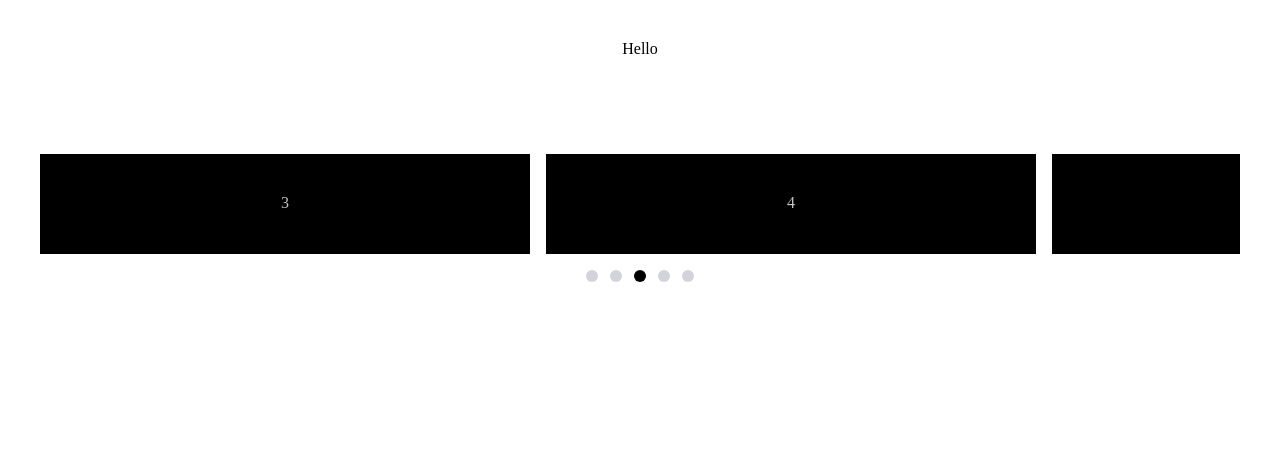
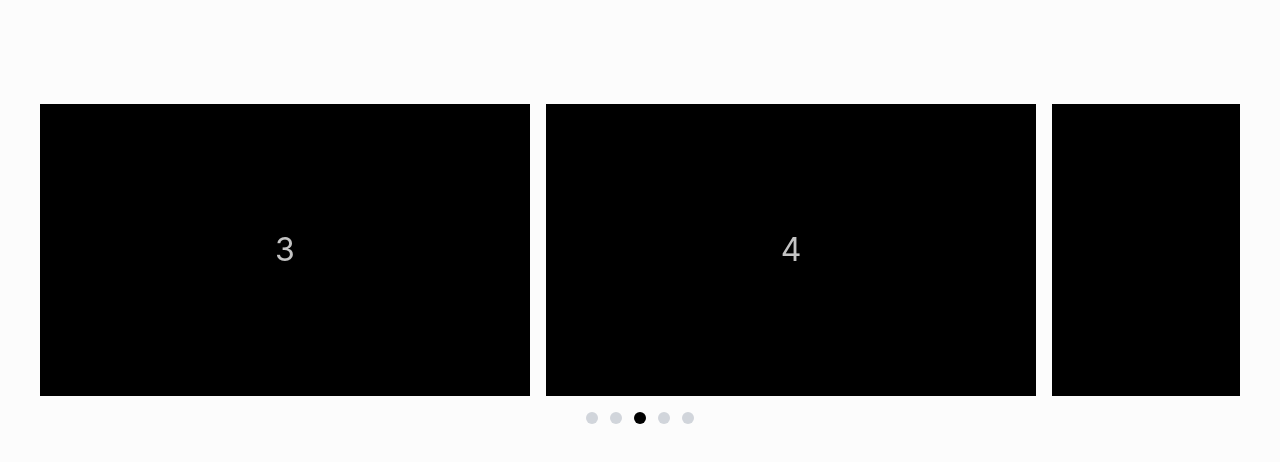
Before and after one commit to Owobilum/react-jollof-slider, a React (Vite) app: page / in a window 1280 px wide. Shown: the top 462 px of the page. Built offline with nearby package versions, Linux system fonts and the light colour scheme.

Commit message:
update slider props

```diff
--- a/src/component/JollofSlider.tsx
+++ b/src/component/JollofSlider.tsx
@@ -8,10 +8,11 @@ import {
   Ref,
   useEffect,
   useRef,
-  useState} from 'react'
+  useState,
+} from 'react'
 
 import { SliderProvider, useSliderContext } from './context'
-import {useWindowDimensions} from './hooks'
+import { useWindowDimensions } from './hooks'
 import { BackwardIcon, ForwardIcon } from './icons'
 
 const FLEX_GAP = 16
@@ -20,7 +21,7 @@ export type ItemWidthType = { xs?: number; sm?: number; lg?: number }
 type directionType = 'forward' | 'backward'
 export interface ISlider {
   children: ReactNode
-  items: any[]
+  numberOfItems: number
   customWidth?: ItemWidthType
   isAutoplay?: boolean
   isShowDotNav?: boolean
@@ -53,7 +54,7 @@ export const SliderItem: FC<PropsWithChildren> = ({ children }) => {
 const Slider = forwardRef(function _Slider(
   {
     children,
-    items,
+    numberOfItems,
     customWidth,
     isAutoplay = false,
     isShowDotNav = false,
@@ -64,7 +65,7 @@ const Slider = forwardRef(function _Slider(
     flexgap,
     themeColor,
   }: ISlider,
-  ref: Ref<HTMLDivElement> | undefined
+  ref: Ref<HTMLDivElement> | undefined,
 ): ReactElement {
   const [currentIndex, setCurrentIndex] = useState(0)
   const [isHovered, setIsHovered] = useState(false)
@@ -85,8 +86,7 @@ const Slider = forwardRef(function _Slider(
     itemWidth = customWidth?.xs || 240
   }
 
-  const activeGap =
-    (flexgap || flexgap === 0) && flexgap >= 0 ? flexgap : FLEX_GAP
+  const activeGap = (flexgap || flexgap === 0) && flexgap >= 0 ? flexgap : FLEX_GAP
   const translateValue = itemWidth * currentIndex + currentIndex * activeGap
 
   const handleChangeIndex = (direction: directionType, itemsLength: number) => {
@@ -106,56 +106,49 @@ const Slider = forwardRef(function _Slider(
     timeoutRef.current && clearInterval(timeoutRef.current)
 
     const timeoutId = setInterval(() => {
-      setCurrentIndex((prevIndex) => (prevIndex + 1) % items.length)
+      setCurrentIndex((prevIndex) => (prevIndex + 1) % numberOfItems)
     }, activePlayInterval)
 
     timeoutRef.current = timeoutId
 
     return () => clearInterval(timeoutId)
-  }, [items.length, isAutoplay, activePlayInterval, isHovered])
+  }, [numberOfItems, isAutoplay, activePlayInterval, isHovered])
+
+  const renderNavDots = (): JSX.Element[] => {
+    const dots = []
+    for (let i = 0; i < numberOfItems; i++) {
+      dots.push(
+        <button
+          aria-label={`view item ${i + 1}`}
+          key={i}
+          onClick={() => setCurrentIndex(i)}
+          style={themeColor && currentIndex === i ? { backgroundColor: themeColor } : {}}
+          className={`JS_nav_btn ${currentIndex === i && 'JS_active'}`}
+        />,
+      )
+    }
+
+    return dots
+  }
 
   return (
-    <SliderProvider
-      value={{ itemWidth, translateValue, isHovered, setIsHovered }}
-    >
+    <SliderProvider value={{ itemWidth, translateValue, isHovered, setIsHovered }}>
       <div className="JS_slider_container" ref={ref}>
-        <div style={{ gap: `${activeGap / ROOT_EL}rem`, display: 'flex' }}>
-          {children}
-        </div>
-        {!!isShowDotNav && (
-          <div className="JS_nav_btn_container">
-            {items?.length &&
-              items.map((item, i) => (
-                <button
-                  aria-label={`view item ${i + 1}`}
-                  key={i}
-                  onClick={() => setCurrentIndex(i)}
-                  style={
-                    themeColor && currentIndex === i
-                      ? { backgroundColor: themeColor }
-                      : {}
-                  }
-                  className={`JS_nav_btn ${currentIndex === i && 'JS_active'}`}
-                />
-              ))}
-          </div>
-        )}
+        <div style={{ gap: `${activeGap / ROOT_EL}rem`, display: 'flex' }}>{children}</div>
+        {!!isShowDotNav && <div className="JS_nav_btn_container">{renderNavDots()}</div>}
         {!!isShowArrowNav && (
-          <div
-            className="JS_arrow_btn_container"
-            style={themeColor ? { color: themeColor } : {}}
-          >
+          <div className="JS_arrow_btn_container" style={themeColor ? { color: themeColor } : {}}>
             <button
               aria-label="backward"
               className="JS_icon_btn JS_grow JS_fit"
-              onClick={() => handleChangeIndex('backward', items.length)}
+              onClick={() => handleChangeIndex('backward', numberOfItems)}
             >
               {backwardIcon ?? <BackwardIcon fill={themeColor} />}
             </button>
             <button
               aria-label="forward"
               className="JS_icon_btn JS_grow JS_fit"
-              onClick={() => handleChangeIndex('forward', items.length)}
+              onClick={() => handleChangeIndex('forward', numberOfItems)}
             >
               {forwardIcon ?? <ForwardIcon fill={themeColor} />}
             </button>
--- a/src/component/style.css
+++ b/src/component/style.css
@@ -10,8 +10,8 @@
 
   .JS_slider_container {
     overflow-x: hidden;
-    padding-top: 6rem;
-    padding-bottom: 6rem;
+    padding-top: 1rem;
+    padding-bottom: 1rem;
   }
 
   .JS_nav_btn_container {
@@ -26,7 +26,7 @@
     margin-top: 1rem;
     align-items: center;
     justify-content: center;
-    gap: 2.25rem;
+    gap: 1.25rem;
     display: flex;
     color: black;
   }
--- a/src/demo/App.css
+++ b/src/demo/App.css
@@ -2,5 +2,6 @@
   max-width: 1280px;
   margin: 0 auto;
   padding: 2rem;
+  padding-top: 5rem;
   text-align: center;
 }
--- a/src/demo/App.tsx
+++ b/src/demo/App.tsx
@@ -1,24 +1,31 @@
 import './App.css'
 
-import {JollofSlider, SliderItem} from '../component'
+import { JollofSlider, SliderItem } from '../component'
 
-const items = [1,2,3,4,5]
+const items = [1, 2, 3, 4, 5]
+
 function App() {
-
   return (
     <div className="App">
-        Hello
-        <JollofSlider items={items} isAutoplay isShowArrowNav={false} isShowDotNav>
-      {
-        items.map((t,i)=>(
+      <JollofSlider numberOfItems={items.length} isAutoplay isShowArrowNav={false} isShowDotNav>
+        {items.map((text, i) => (
           <SliderItem key={i}>
-              <div style={{backgroundColor:'#000',color:'#c4c4c4', width:'100%', height:'100px', padding: '40px'}}>
-                  {t}
-              </div>
+            <div
+              style={{
+                backgroundColor: '#000000',
+                color: '#c4c4c4',
+                width: '100%',
+                height: '18.25rem',
+                padding: '1rem',
+                display: 'grid',
+                placeItems: 'center',
+              }}
+            >
+              <p style={{ fontSize: '2rem' }}>{text}</p>
+            </div>
           </SliderItem>
-        ))
-      }
-     </JollofSlider>
+        ))}
+      </JollofSlider>
     </div>
   )
 }
--- a/src/demo/index.css
+++ b/src/demo/index.css
@@ -1,4 +1,4 @@
-/* :root {
+:root {
   font-family: Inter, Avenir, Helvetica, Arial, sans-serif;
   font-size: 16px;
   line-height: 24px;
@@ -6,7 +6,8 @@
 
   color-scheme: light dark;
   color: rgba(255, 255, 255, 0.87);
-  background-color: #242424;
+  /* background-color: #242424; */
+  background-color: #fcfcfc;
 
   font-synthesis: none;
   text-rendering: optimizeLegibility;
@@ -14,57 +15,3 @@
   -moz-osx-font-smoothing: grayscale;
   -webkit-text-size-adjust: 100%;
 }
-
-a {
-  font-weight: 500;
-  color: #646cff;
-  text-decoration: inherit;
-}
-a:hover {
-  color: #535bf2;
-}
-
-body {
-  margin: 0;
-  display: flex;
-  place-items: center;
-  min-width: 320px;
-  min-height: 100vh;
-}
-
-h1 {
-  font-size: 3.2em;
-  line-height: 1.1;
-}
-
-button {
-  border-radius: 8px;
-  border: 1px solid transparent;
-  padding: 0.6em 1.2em;
-  font-size: 1em;
-  font-weight: 500;
-  font-family: inherit;
-  background-color: #1a1a1a;
-  cursor: pointer;
-  transition: border-color 0.25s;
-}
-button:hover {
-  border-color: #646cff;
-}
-button:focus,
-button:focus-visible {
-  outline: 4px auto -webkit-focus-ring-color;
-}
-
-@media (prefers-color-scheme: light) {
-  :root {
-    color: #213547;
-    background-color: #ffffff;
-  }
-  a:hover {
-    color: #747bff;
-  }
-  button {
-    background-color: #f9f9f9;
-  }
-} */
--- a/src/main.tsx
+++ b/src/main.tsx
@@ -1,3 +1,5 @@
+import './demo/index.css'
+
 import React from 'react'
 import ReactDOM from 'react-dom/client'
 
```
